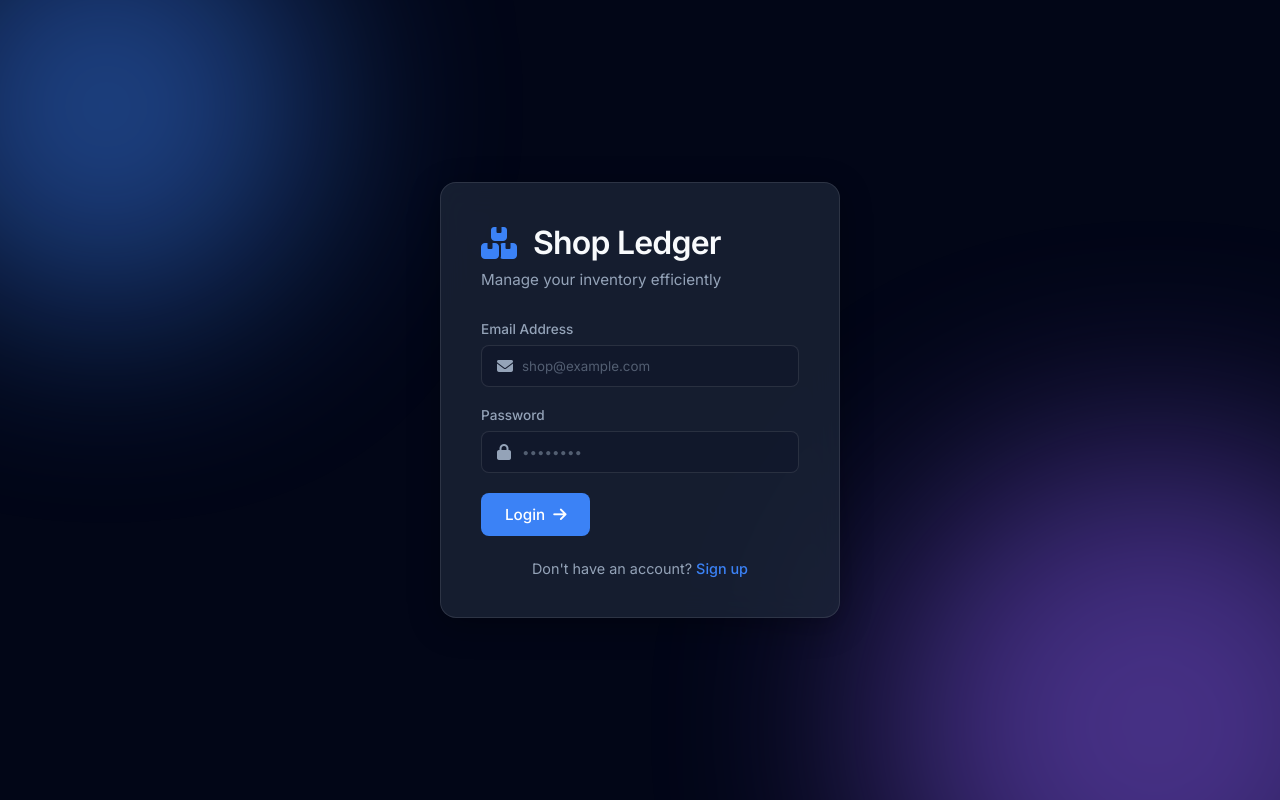
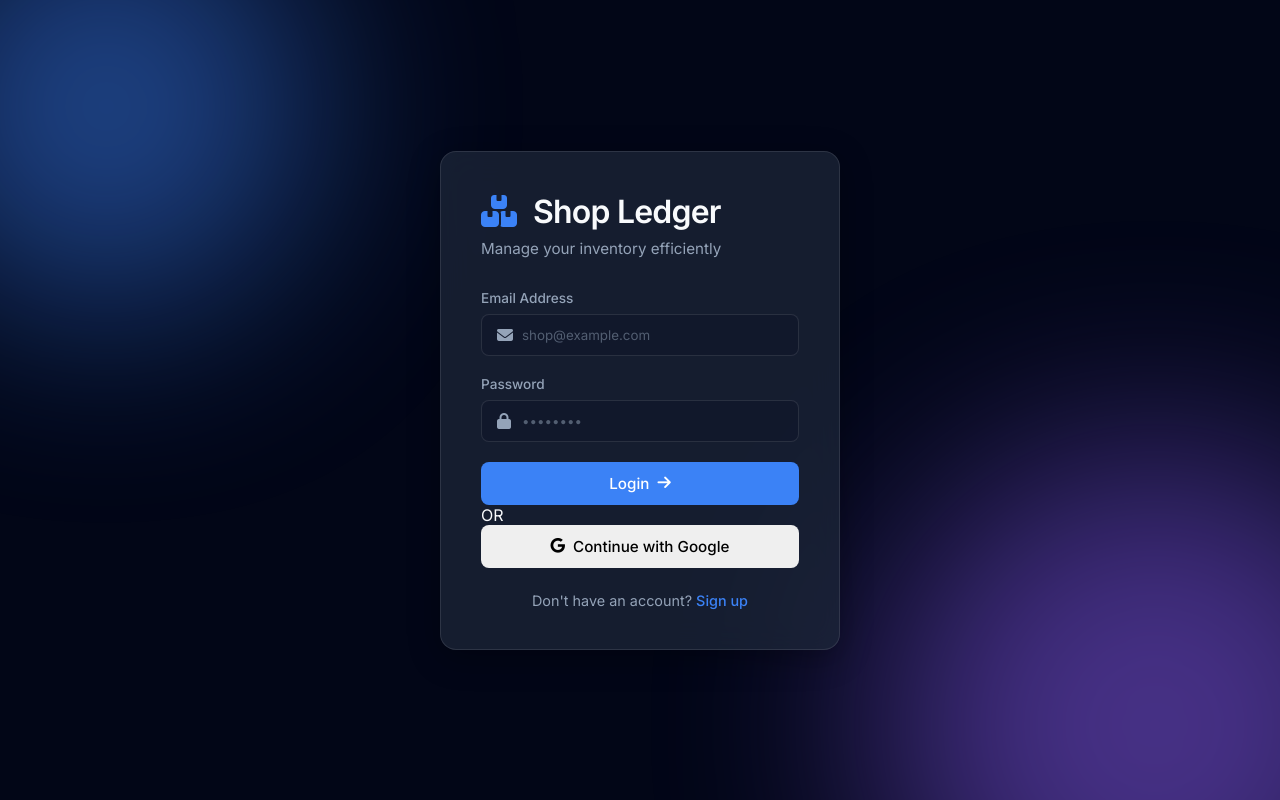
Before and after one commit to siddhantg471/Shop-Ledger, a plain HTML site: page index.html in a window 1280 px wide. Drawn offline with Linux system fonts and the light colour scheme; no server answers.

Commit message:
Update index.html

```diff
--- a/index.html
+++ b/index.html
@@ -48,10 +48,20 @@
                         <input type="password" id="password" placeholder="••••••••" required>
                     </div>
                 </div>
-                <button type="submit" class="btn btn-primary" id="auth-submit-btn">
+                <button type="submit" class="btn btn-primary" id="auth-submit-btn" style="width: 100%;">
                     <span>Login</span>
                     <i class="fa-solid fa-arrow-right"></i>
                 </button>
+
+                <div class="auth-divider">
+                    <span>OR</span>
+                </div>
+
+                <button type="button" class="btn btn-google" id="google-login-btn" style="width: 100%;">
+                    <i class="fa-brands fa-google"></i>
+                    <span>Continue with Google</span>
+                </button>
+
                 <div class="auth-toggle">
                     <span id="auth-toggle-text">Don't have an account? <a href="#" id="toggle-auth-mode">Sign up</a></span>
                 </div>
```
